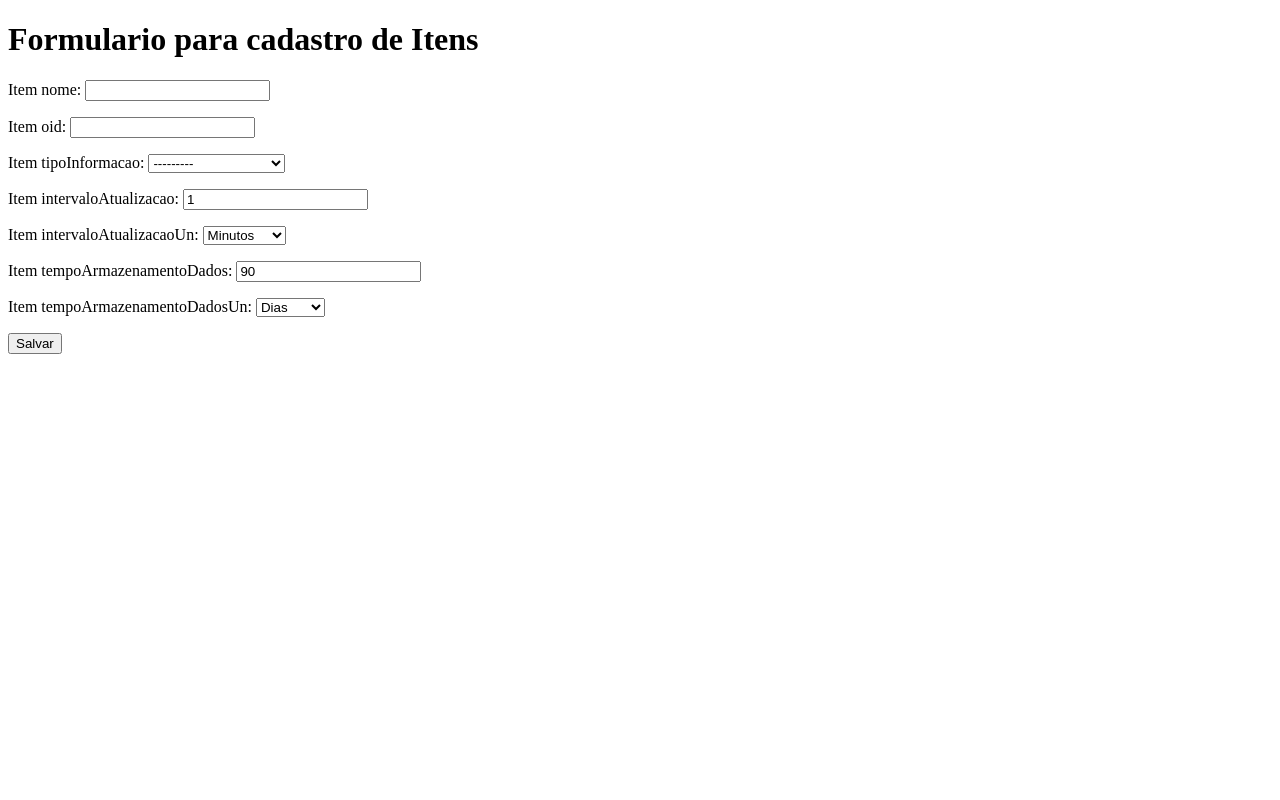
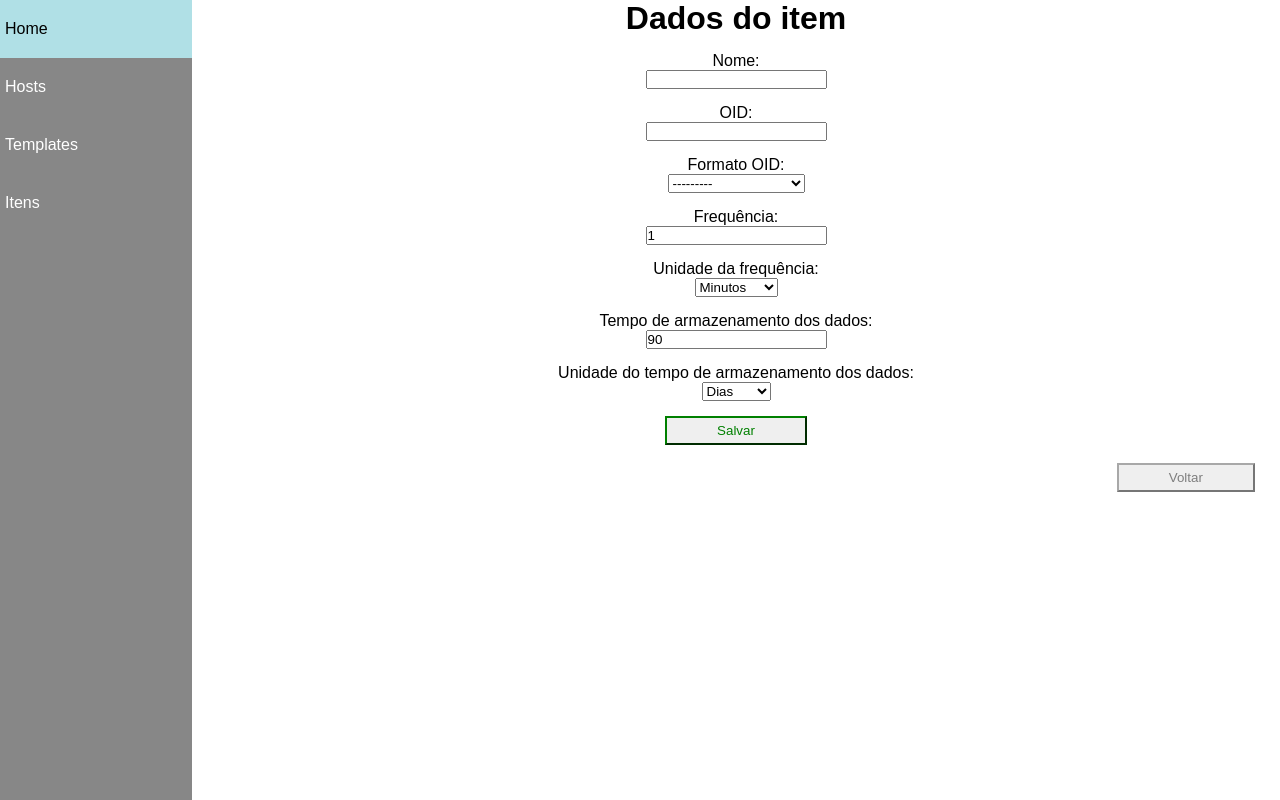
Before and after one commit to tccjrl/tcc, a Django app: page /novo_item/ in a window 1280 px wide. Run offline with Django 3.2, Linux system fonts and the light colour scheme; parts of the project's set-up code (start-up, migrations or seed data) failed here and were passed over.

Commit message:
Alterações: - Criado template base.html para renderizar o menu de navegação entre as telas; - Personalização das telas de listagem e formulários; - Criado arquivo base.html para personalizar as telas

```diff
--- a/hosts/forms.py
+++ b/hosts/forms.py
@@ -10,6 +10,15 @@ class HostForm(ModelForm):
         fields = ['host_nome', 'host_nomeTabela_snmpGet', 'host_ip', 'host_porta', 'host_community', 'host_template', 'host_observacoes',
                   'host_status']
         exclude = ['host_nomeTabela_snmpGet']
+        labels = {
+            'host_nome': 'Nome',
+            'host_ip': 'IP',
+            'host_porta': 'Porta',
+            'host_community': 'Community',
+            'host_template': 'Template(s)',
+            'host_observacoes': 'Observações',
+            'host_status': 'Ativo'
+        }
 
 
 # Classe que cria um formulario para o cadastro de Templates e se comunica com a classe Model Template que por sua vez
@@ -18,6 +27,11 @@ class TemplateForm(ModelForm):
     class Meta:
         model = Template
         fields = ['template_nome', 'template_item', 'template_observacoes']
+        labels = {
+            'template_nome': 'Nome',
+            'template_item': 'Item(s)',
+            'template_observacoes': 'Observações'
+        }
 
 
 # Classe que cria um formulario para o cadastro de Itens e se comunica com a classe Model Item que por sua vez
@@ -27,3 +41,12 @@ class ItemForm(ModelForm):
         model = Item
         fields = ['item_nome', 'item_oid', 'item_tipoInformacao', 'item_intervaloAtualizacao',
                   'item_intervaloAtualizacaoUn', 'item_tempoArmazenamentoDados', 'item_tempoArmazenamentoDadosUn']
+        labels = {
+            'item_nome': 'Nome',
+            'item_oid': 'OID',
+            'item_tipoInformacao': 'Formato OID',
+            'item_intervaloAtualizacao': 'Frequência',
+            'item_intervaloAtualizacaoUn': 'Unidade da frequência',
+            'item_tempoArmazenamentoDados': 'Tempo de armazenamento dos dados',
+            'item_tempoArmazenamentoDadosUn': 'Unidade do tempo de armazenamento dos dados',
+        }
--- /dev/null
+++ b/hosts/static/hosts/css/base.css
@@ -0,0 +1,167 @@
+*{
+    padding: 0px;
+    margin: 0px;
+}
+
+#opcoes_menu{
+    text-decoration: none;
+    color: black;
+}
+
+body{
+    font-family: Arial;
+}
+
+ul{
+    list-style: none;
+}
+
+#menu{
+    background: rgba(16,16,16,.5);
+    width: 15%;
+    height: 100%;
+    position: absolute;
+}
+
+ul{
+    position: relative;
+    width: 100%;
+}
+
+#opcoes_menu{
+    display: block;
+    padding: 20px 5px;
+    color: white;
+}
+
+#opcoes_menu:hover{
+    background: rgb(176,224,230);
+    color: black;
+}
+
+#conteudo_pagina {
+    position: absolute;
+    left: 15%;
+    width: 85%;
+    height: 100%;
+}
+
+/*======================================================================================================================
+Configurações para os templates:
+- listaHosts.html
+- listaItens.html
+- listaTemplates.html
+========================================================================================================================
+ */
+h1{
+    text-align: center;
+}
+
+#a_cadastros{
+    display: block;
+    padding: 20px 5px;
+    text-decoration: none;
+    color: black;
+    background: rgb(176,224,230);
+    text-align: center;
+    margin: 2px;
+}
+
+#lista_ativos{
+    color: green;
+    font-size: 25px;
+}
+
+#lista_inativos{
+    color: red;
+    font-size: 25px;
+}
+
+#lista_cadastrados{
+    position: relative;
+    top: 10%;
+}
+
+#li_nenhum_registro_encontrado{
+    display: block;
+    text-align: center;
+    padding: 20px 5px;
+    text-decoration: none;
+    margin: 2px;
+}
+
+#a_cadastros:hover{
+    background: rgba(16,16,16,.5);
+    color: white;
+}
+
+#button_add{
+    color: black;
+    padding: 20px 20px;
+    position: relative;
+    top: 5%;
+    margin: 2px;
+    color: green;
+    border-color: green;
+}
+
+#button_add:hover {
+    background: green;
+    color: white;
+}
+
+/*======================================================================================================================
+Configurações css para os formularios
+========================================================================================================================
+*/
+
+#form{
+    text-align: center;
+}
+
+#form label{
+    display: block;
+}
+
+form p{
+    margin: 15px;
+}
+
+form select{
+    list-style: armenian;
+}
+
+form button{
+    padding: 5px 50px;
+    color: green;
+    border-color: green;
+}
+
+form button:hover{
+    background: green;
+    color: white;
+}
+
+#delete{
+    padding: 5px 50px;
+    color: red;
+    border-color: red;
+}
+
+#delete:hover{
+    background: red;
+    color: white;
+}
+
+#voltar{
+    padding: 5px 50px;
+    color: rgba(16, 16, 16, .5);
+    border-color: rgba(16, 16, 16, .5);
+    position: absolute;
+    left: 85%;
+}
+
+#voltar:hover{
+    background: rgba(16, 16, 16, .5);
+    color: white;
+}
--- /dev/null
+++ b/hosts/templates/base.html
@@ -0,0 +1,23 @@
+{% load static %}
+
+<html lang="en">
+<head>
+    <meta charset="UTF-8">
+    <title>{% block base %}{% endblock %}</title>
+    <link rel="stylesheet" type="text/css" href="{% static 'hosts/css/base.css' %}">
+</head>
+<body>
+    <nav id="menu">
+        <ul>
+            <li><a id="opcoes_menu" href="{% url 'url_home' %}">Home</a></li>
+            <li><a id="opcoes_menu" href="{% url 'url_cadastroHost' %}">Hosts</a> </li>
+            <li><a id="opcoes_menu" href="{% url 'url_listaTemplate' %}">Templates</a> </li>
+            <li><a id="opcoes_menu" href="{% url 'url_listaItem' %}">Itens</a> </li>
+        </ul>
+    </nav>
+    <div id="conteudo_pagina">
+        {% block content %}
+        {% endblock %}
+    </div>
+</body>
+</html>
--- a/hosts/templates/hosts/formularioItem.html
+++ b/hosts/templates/hosts/formularioItem.html
@@ -1,18 +1,25 @@
+{% extends 'base.html' %}
+
+{% block base %}Dados do item{% endblock %}
+
+{% block content %}
     <!DOCTYPE html>
     <html lang="en">
     <head>
         <meta charset="UTF-8">
-    <title>Formulario Item</title>
     </head>
     <body>
-<h1>Formulario para cadastro de Itens</h1>
-<form method="POST">
+    <h1>Dados do item</h1>
+    <form id="form" action="" method="POST">
         {% csrf_token %}
         {{ form.as_p }}
         <button type="submit">Salvar</button>
+    </form>
     {% if item %}
-        <a href="{% url 'url_deletaItem' item.id %}">Deletar</a>
+        <a href="{% url 'url_deletaItem' item.id %}"><button id="delete">Deletar</button></a>
     {% endif %}
-</form>
+    <br>
+    <l><a href="{% url 'url_listaItem' %}"><button id="voltar">Voltar</button></a></l>
     </body>
     </html>
+{% endblock %}
--- a/hosts/views.py
+++ b/hosts/views.py
@@ -14,8 +14,10 @@ def homeView(request):
 
 # Função responsável por exibir o template listaHost.html que é responsável por exibir a lista de Hosts cadastrados
 def listaHost(request):  # Função recebe request do navegador
-    data = {'lista_hosts': Host.objects.all()}  # Cria um dicionário chamado 'data' com uma lista dentro chamada
-    # 'lista_hosts' que recebe todos os Hosts cadastrados no banco de dados
+    data = {
+        'lista_hosts_ativos': Host.objects.filter(host_status=True),
+        'lista_hosts_inativos': Host.objects.filter(host_status=False)
+    }
     return render(request, 'hosts/listaHosts.html', data)  # Retorna a request, template e dicionario criado na função
 
 
```
Also changed, not shown: hosts/templates/hosts/formularioHost.html (+13 -5 lines), hosts/templates/hosts/formularioTemplate.html (+12 -5 lines), hosts/templates/hosts/home.html (+11 -10 lines), hosts/templates/hosts/listaHosts.html (+29 -10 lines), hosts/templates/hosts/listaItens.html (+14 -8 lines), hosts/templates/hosts/listaTemplates.html (+14 -9 lines). Lines whose indentation alone changed are shown as unchanged.
